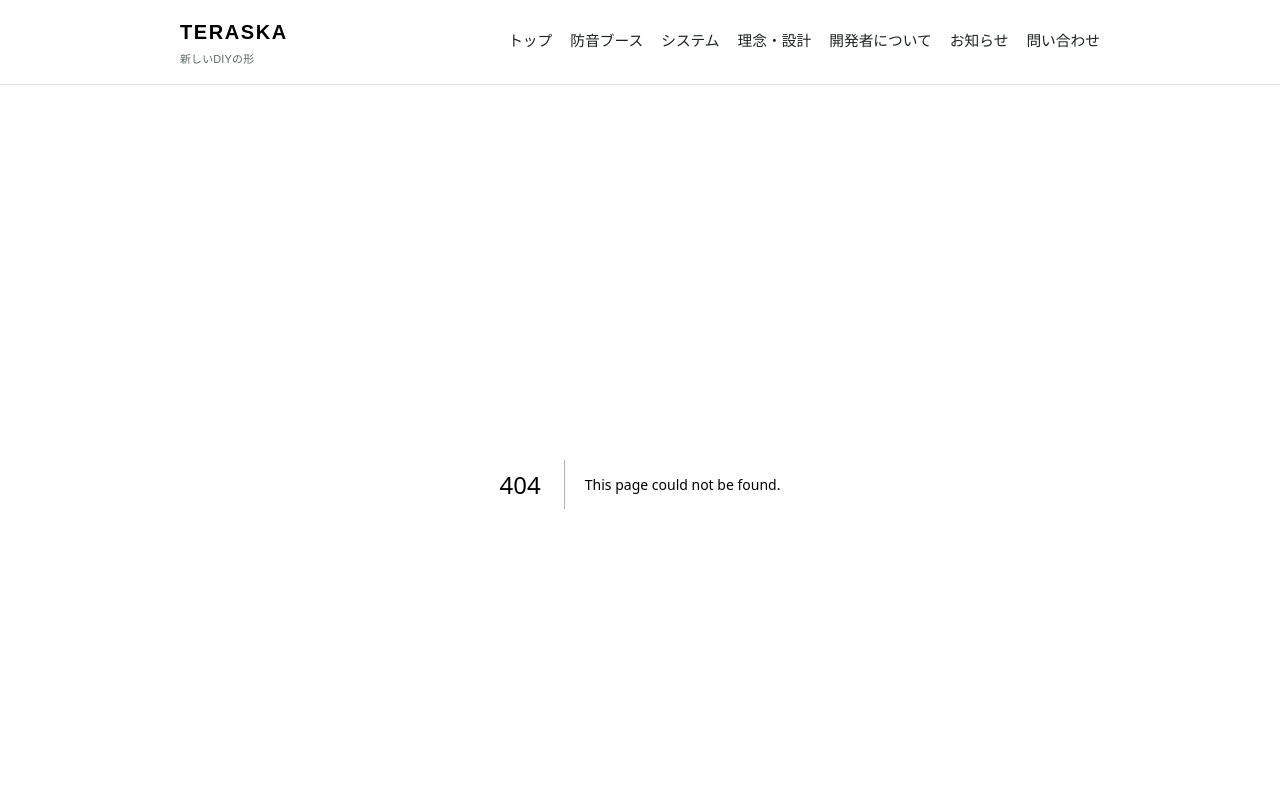
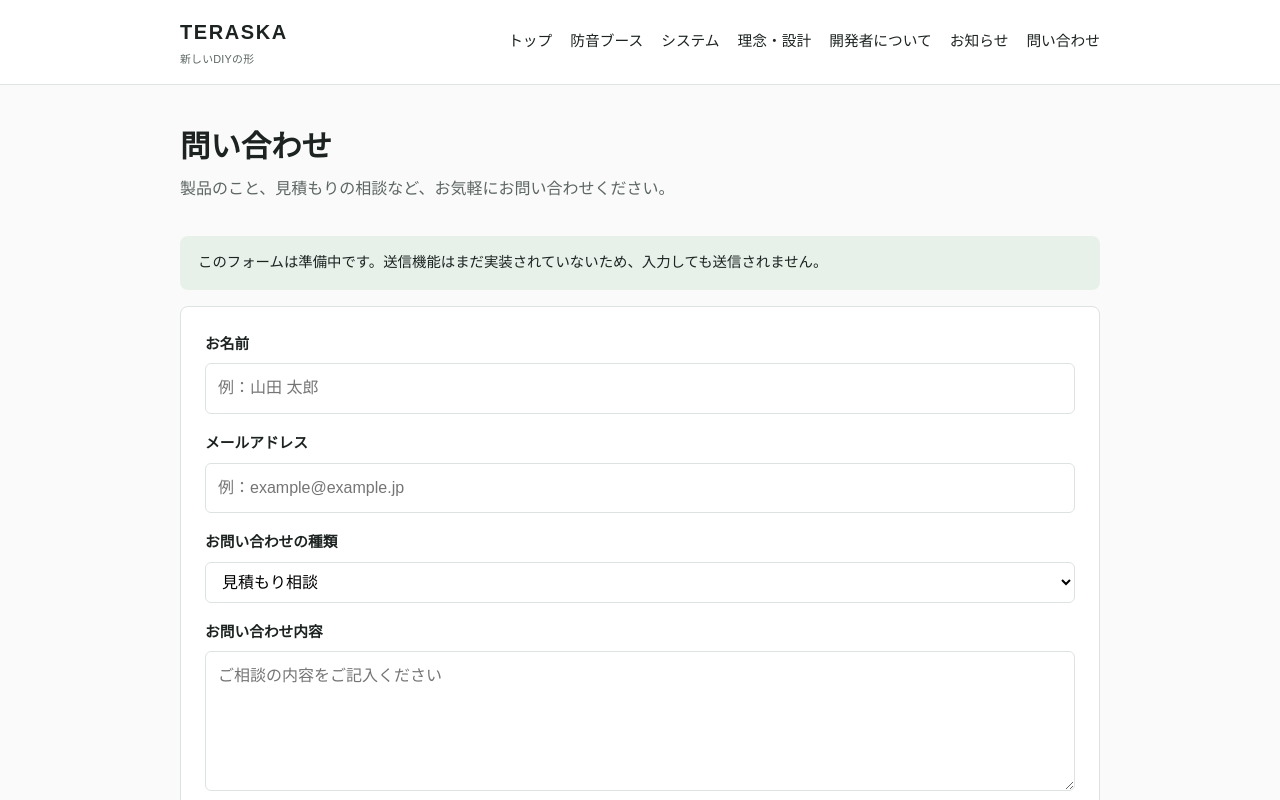
Before and after one commit to komei13/teraska, a Next.js app: page /contact in a window 1280 px wide. Before the commit this address had no page. Shown: the top 800 px of the page. Built offline with nearby package versions, Linux system fonts and the light colour scheme.

Commit message:
Create page.tsx

```diff
--- /dev/null
+++ b/app/contact/page.tsx
@@ -0,0 +1,54 @@
+import type { Metadata } from "next";
+
+export const metadata: Metadata = {
+  title: "問い合わせ",
+  description:
+    "TERASKAへのお問い合わせ・見積もり相談のページ（フォームは準備中）。",
+};
+
+export default function ContactPage() {
+  return (
+    <div className="container">
+      <h1 className="page-title">問い合わせ</h1>
+      <p className="page-lead">
+        製品のこと、見積もりの相談など、お気軽にお問い合わせください。
+      </p>
+
+      <div className="note">
+        このフォームは準備中です。送信機能はまだ実装されていないため、入力しても送信されません。
+      </div>
+
+      <form className="contact-form" aria-label="問い合わせフォーム（準備中）">
+        <label htmlFor="name">お名前</label>
+        <input id="name" name="name" type="text" placeholder="例：山田 太郎" />
+
+        <label htmlFor="email">メールアドレス</label>
+        <input
+          id="email"
+          name="email"
+          type="email"
+          placeholder="例：example@example.jp"
+        />
+
+        <label htmlFor="topic">お問い合わせの種類</label>
+        <select id="topic" name="topic" defaultValue="estimate">
+          <option value="estimate">見積もり相談</option>
+          <option value="product">製品について</option>
+          <option value="exhibition">展示について</option>
+          <option value="other">その他</option>
+        </select>
+
+        <label htmlFor="message">お問い合わせ内容</label>
+        <textarea
+          id="message"
+          name="message"
+          placeholder="ご相談の内容をご記入ください"
+        />
+
+        <button type="button" disabled>
+          送信する（準備中）
+        </button>
+      </form>
+    </div>
+  );
+}
```
